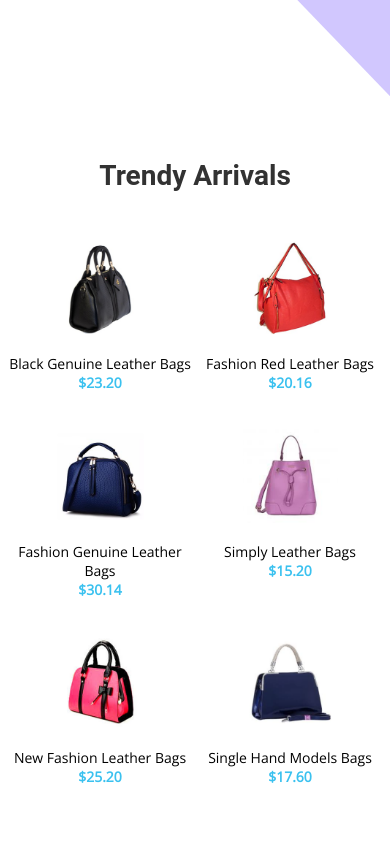
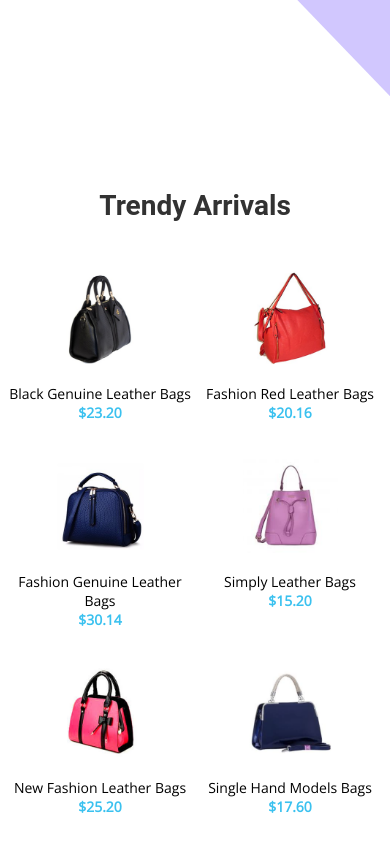
Before and after one commit to Diatom/my-site-2, a website: page projects/big-shop-test/index.html in a window 390 px wide. Shown: the part 579-1435 px from the top of the page. Drawn offline with nearby package versions, Linux system fonts and the light colour scheme.

Commit message:
Fix margin for mobile

```diff
--- a/projects/big-shop-test/styles/style.css
+++ b/projects/big-shop-test/styles/style.css
@@ -524,7 +524,7 @@ footer h1 {
     -webkit-box-shadow: none;
     -moz-box-shadow: none;
     box-shadow: none;
-    margin: 40px auto 0 auto;
+    margin: 70px auto 0 auto;
   }
   section h1 {
     font-size: 2em;
```
